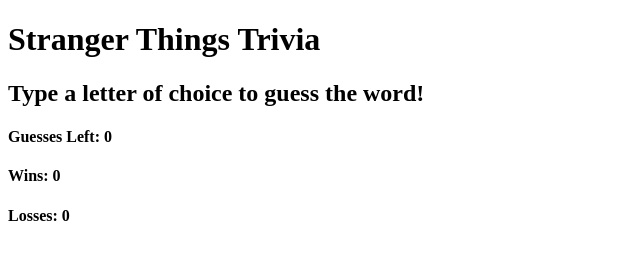
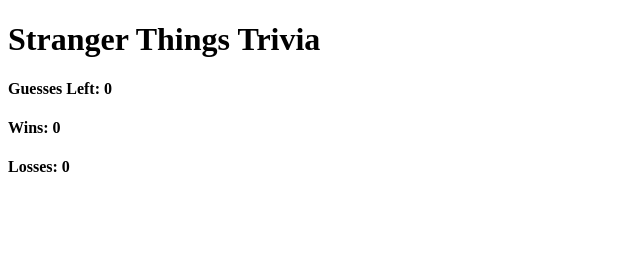
Before and after one commit to CydVicious3/word-guess-game, a plain HTML site: page index.html in a window 1280 px wide. Shown: the whole page, without its empty margins (0-640 px from the left). Drawn offline with Linux system fonts and the light colour scheme.

Commit message:
initial version

```diff
--- a/index.html
+++ b/index.html
@@ -11,9 +11,7 @@
 <body>
 
     <h1>Stranger Things Trivia</h1>
-    <div id="display">
-    <h2> Type a letter of choice to guess the word!</h2>
-    </div>
+    <div id="display"> </div>
     <h2 id="word"> </h2>
     <h3 id="letters"> </h3>
     <h4>Guesses Left: <span id="guesses">0</span></h4>
```
